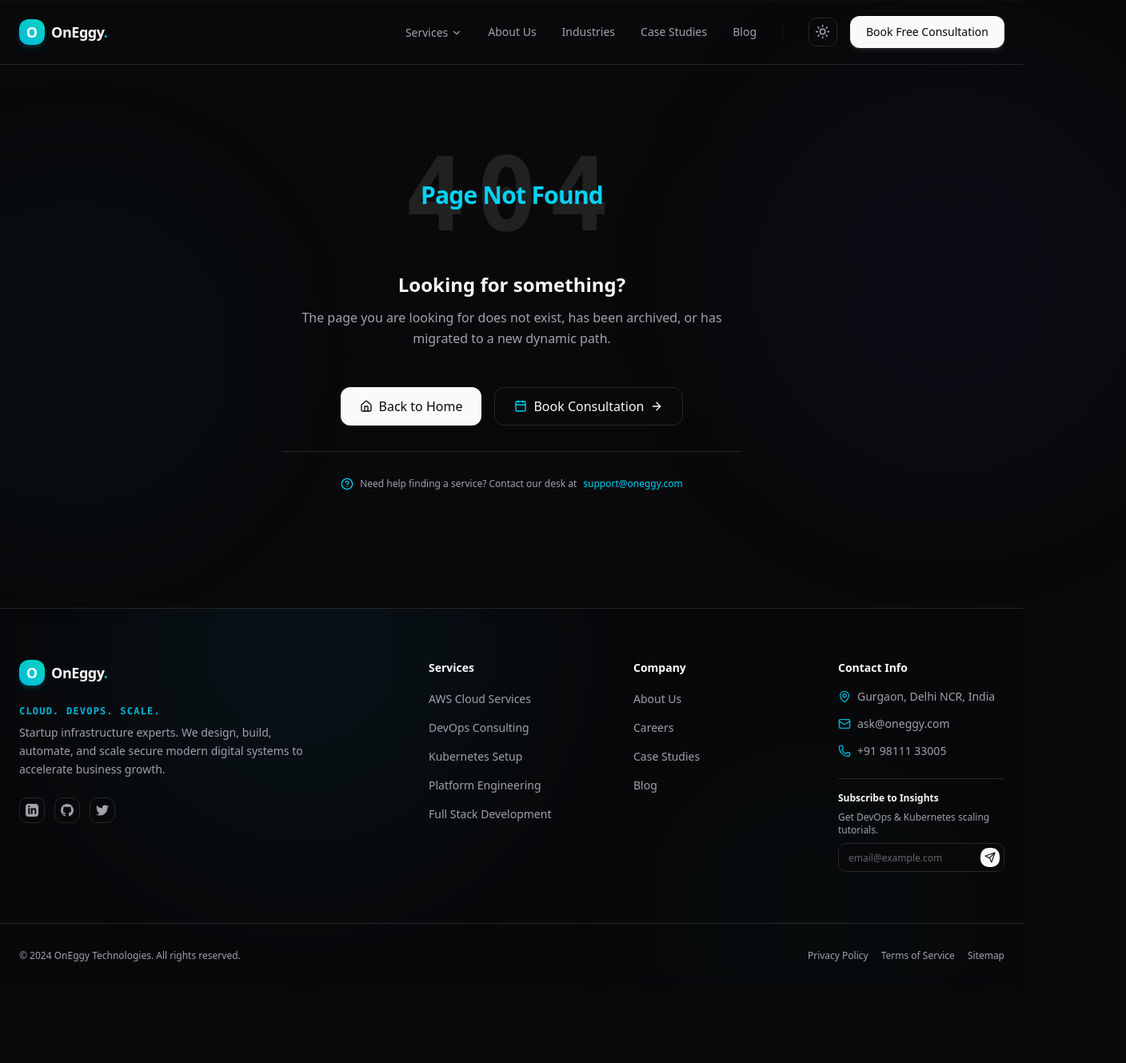
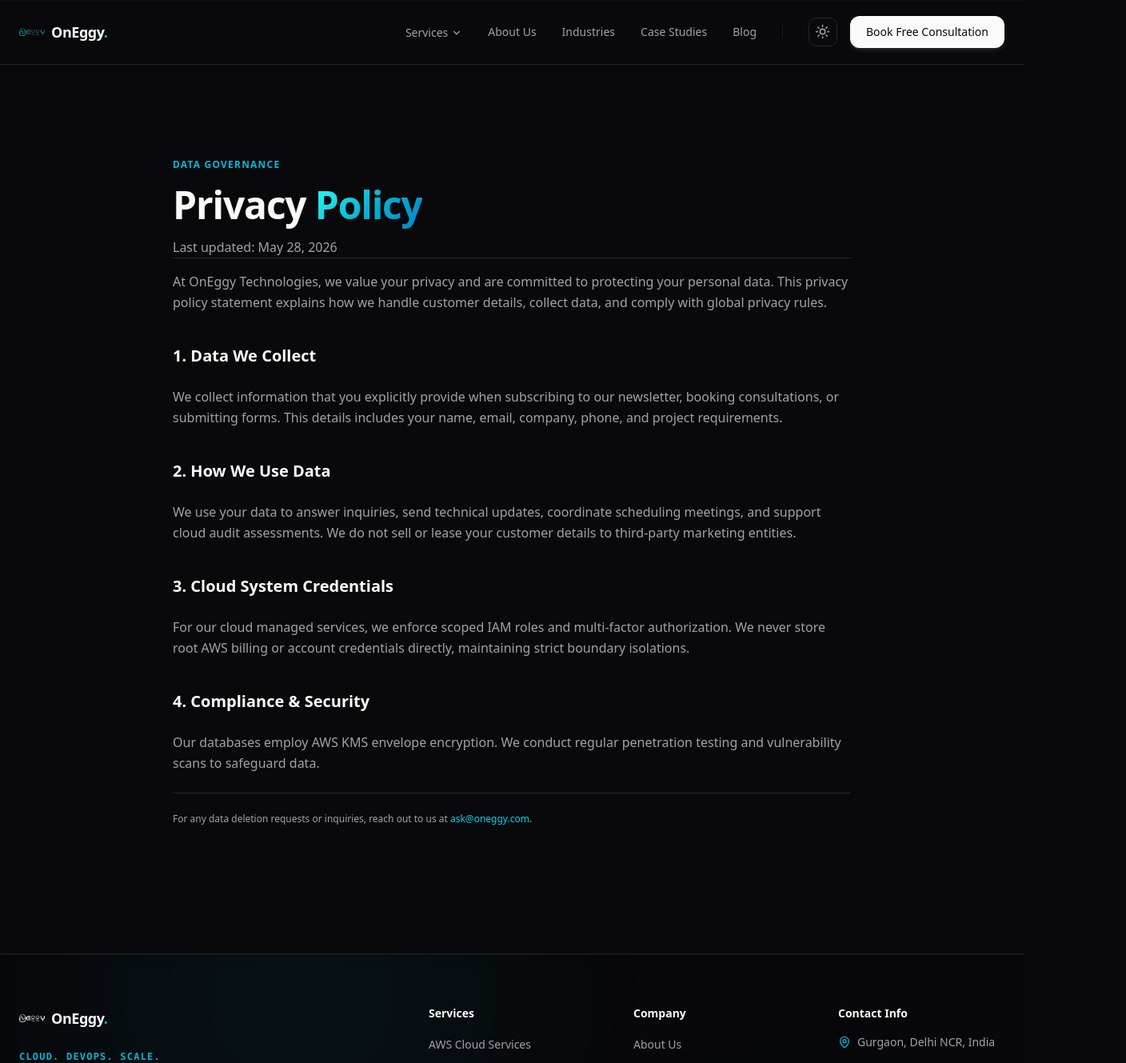
Before and after one commit to onEggy/OnEggyWeb, a Next.js app: page /privacy-policy in a window 1280 px wide. Before the commit this address had no page. Shown: the top 1329 px of the page at 80% size, 1408 px wide, since content can reach past the window. Before the commit the page ends 1235 px from the top, so only its background shows below. Built offline with nearby package versions, Linux system fonts and the light colour scheme.

Commit message:
feat: complete professional brand audit, copy optimizations, logo integrations, and legal routes

```diff
--- a/package.json
+++ b/package.json
@@ -12,6 +12,7 @@
     "lint": "eslint"
   },
   "dependencies": {
+    "@tailwindcss/oxide-darwin-arm64": "^4.3.0",
     "clsx": "^2.1.1",
     "framer-motion": "^12.40.0",
     "gsap": "^3.15.0",
--- /dev/null
+++ b/src/app/privacy-policy/page.tsx
@@ -0,0 +1,58 @@
+import React from "react";
+import { Metadata } from "next";
+import { SectionHeader } from "@/components/common/section-header";
+
+export const metadata: Metadata = {
+  title: "Privacy Policy | OnEggy Technologies",
+  description: "Read the official privacy policy and data governance statement of OnEggy Technologies.",
+  alternates: {
+    canonical: "https://www.oneggy.com/privacy-policy",
+  },
+};
+
+export default function PrivacyPolicyPage() {
+  return (
+    <div className="relative max-w-4xl mx-auto px-6 py-12 md:py-24 space-y-8">
+      <SectionHeader
+        tag="Data Governance"
+        title={<>Privacy <span className="gradient-text">Policy</span></>}
+        subtitle="Last updated: May 28, 2026"
+        align="left"
+        className="mb-0"
+      />
+
+      <div className="prose prose-invert max-w-none text-sm sm:text-base text-muted-foreground leading-relaxed space-y-6 pt-4 border-t border-border/40">
+        <p>
+          At OnEggy Technologies, we value your privacy and are committed to protecting your personal data. This privacy policy statement explains how we handle customer details, collect data, and comply with global privacy rules.
+        </p>
+
+        <h2 className="text-xl font-bold text-foreground pt-4">1. Data We Collect</h2>
+        <p>
+          We collect information that you explicitly provide when subscribing to our newsletter, booking consultations, or submitting forms. This details includes your name, email, company, phone, and project requirements.
+        </p>
+
+        <h2 className="text-xl font-bold text-foreground pt-4">2. How We Use Data</h2>
+        <p>
+          We use your data to answer inquiries, send technical updates, coordinate scheduling meetings, and support cloud audit assessments. We do not sell or lease your customer details to third-party marketing entities.
+        </p>
+
+        <h2 className="text-xl font-bold text-foreground pt-4">3. Cloud System Credentials</h2>
+        <p>
+          For our cloud managed services, we enforce scoped IAM roles and multi-factor authorization. We never store root AWS billing or account credentials directly, maintaining strict boundary isolations.
+        </p>
+
+        <h2 className="text-xl font-bold text-foreground pt-4">4. Compliance & Security</h2>
+        <p>
+          Our databases employ AWS KMS envelope encryption. We conduct regular penetration testing and vulnerability scans to safeguard data.
+        </p>
+
+        <div className="pt-6 border-t border-border/20 text-xs">
+          For any data deletion requests or inquiries, reach out to us at{" "}
+          <a href="mailto:ask@oneggy.com" className="text-cyan-400 hover:underline">
+            ask@oneggy.com
+          </a>.
+        </div>
+      </div>
+    </div>
+  );
+}
--- /dev/null
+++ b/src/app/terms-and-conditions/page.tsx
@@ -0,0 +1,58 @@
+import React from "react";
+import { Metadata } from "next";
+import { SectionHeader } from "@/components/common/section-header";
+
+export const metadata: Metadata = {
+  title: "Terms of Service | OnEggy Technologies",
+  description: "Read the official terms and conditions of service for OnEggy Technologies.",
+  alternates: {
+    canonical: "https://www.oneggy.com/terms-and-conditions",
+  },
+};
+
+export default function TermsAndConditionsPage() {
+  return (
+    <div className="relative max-w-4xl mx-auto px-6 py-12 md:py-24 space-y-8">
+      <SectionHeader
+        tag="Agreement"
+        title={<>Terms & <span className="gradient-text">Conditions</span></>}
+        subtitle="Last updated: May 28, 2026"
+        align="left"
+        className="mb-0"
+      />
+
+      <div className="prose prose-invert max-w-none text-sm sm:text-base text-muted-foreground leading-relaxed space-y-6 pt-4 border-t border-border/40">
+        <p>
+          Welcome to OnEggy Technologies. By accessing our website or utilizing our cloud-native consulting services, you agree to comply with and be bound by the following terms of service.
+        </p>
+
+        <h2 className="text-xl font-bold text-foreground pt-4">1. Scope of Services</h2>
+        <p>
+          OnEggy Technologies provides AWS Cloud Managed Retainers, DevOps consulting, Kubernetes orchestration, and full-stack software development. Project timelines and milestones are governed by custom client SOW (Statements of Work).
+        </p>
+
+        <h2 className="text-xl font-bold text-foreground pt-4">2. Intellectual Property</h2>
+        <p>
+          Unless otherwise specified, all custom Terraform modules, CI/CD scripts, and application codes authored for paid retainers are fully transferred to the client repository on final payment checkout.
+        </p>
+
+        <h2 className="text-xl font-bold text-foreground pt-4">3. Liability Limits</h2>
+        <p>
+          While we configure highly resilient, multi-account layouts, we are not liable for upstream cloud provider outages, regional database locks, or external network failures beyond our operational boundary controls.
+        </p>
+
+        <h2 className="text-xl font-bold text-foreground pt-4">4. Governing Law</h2>
+        <p>
+          These terms are governed by and construed in accordance with the laws of India, under the jurisdiction of the Delhi NCR courts.
+        </p>
+
+        <div className="pt-6 border-t border-border/20 text-xs">
+          For legal inquiries or agreement details, email our compliance team at{" "}
+          <a href="mailto:ask@oneggy.com" className="text-cyan-400 hover:underline">
+            ask@oneggy.com
+          </a>.
+        </div>
+      </div>
+    </div>
+  );
+}
--- a/src/components/common/footer.tsx
+++ b/src/components/common/footer.tsx
@@ -2,15 +2,16 @@
 
 import React, { useState } from "react";
 import Link from "next/link";
+import Image from "next/image";
 import { Mail, Phone, MapPin, Send, Check } from "lucide-react";
 import { motion, AnimatePresence } from "framer-motion";
 
 const services = [
-  { name: "AWS Cloud Services", href: "/services" },
-  { name: "DevOps Consulting", href: "/services" },
-  { name: "Kubernetes Setup", href: "/services" },
-  { name: "Platform Engineering", href: "/services" },
-  { name: "Full Stack Development", href: "/services" },
+  { name: "AWS Cloud Services", href: "/services/aws-cloud-managed-services" },
+  { name: "DevOps Consulting", href: "/services/devops-consulting" },
+  { name: "Kubernetes Setup", href: "/services/kubernetes" },
+  { name: "Platform Engineering", href: "/services/platform-engineering" },
+  { name: "Full Stack Development", href: "/services/full-stack-web-development" },
 ];
 
 const company = [
@@ -22,8 +23,8 @@
 
 const legal = [
   { name: "Privacy Policy", href: "/privacy-policy" },
-  { name: "Terms of Service", href: "/terms" },
-  { name: "Sitemap", href: "/sitemap" },
+  { name: "Terms of Service", href: "/terms-and-conditions" },
+  { name: "Sitemap", href: "/sitemap.xml" },
 ];
 
 export function Footer() {
@@ -55,8 +56,14 @@
         {/* Column 1: Brand & Socials */}
         <div className="lg:col-span-2 space-y-6">
           <Link href="/" className="flex items-center gap-2 group">
-            <div className="relative w-8 h-8 rounded-lg bg-gradient-to-tr from-cyan-500 to-teal-400 flex items-center justify-center text-white font-bold text-lg shadow-md shadow-cyan-500/20 group-hover:scale-105 transition-transform">
-              O
+            <div className="relative w-8 h-8 flex items-center justify-center">
+              <Image
+                src="/logoWhite.png"
+                alt="OnEggy Technologies"
+                width={32}
+                height={32}
+                className="object-contain"
+              />
             </div>
             <span className="font-semibold text-lg tracking-tight text-foreground">
               OnEggy<span className="text-cyan-500">.</span>
--- a/src/components/common/navbar.tsx
+++ b/src/components/common/navbar.tsx
@@ -2,6 +2,7 @@
 
 import React, { useState, useEffect } from "react";
 import Link from "next/link";
+import Image from "next/image";
 import { usePathname } from "next/navigation";
 import { Menu, X, ArrowRight, ChevronDown, Cloud, Server, Code, Layers, Settings, ShieldAlert, Laptop } from "lucide-react";
 import { ThemeToggle } from "./theme-toggle";
@@ -82,8 +83,21 @@
       <div className="max-w-7xl mx-auto px-6 flex items-center justify-between">
         {/* Brand Logo */}
         <Link href="/" className="flex items-center gap-2">
-          <div className="relative w-8 h-8 rounded-lg bg-gradient-to-tr from-cyan-500 to-teal-400 flex items-center justify-center text-white font-bold text-lg shadow-md shadow-cyan-500/20">
-            O
+          <div className="relative w-8 h-8 flex items-center justify-center">
+            <Image
+              src="/logoWhite.png"
+              alt="OnEggy Technologies"
+              width={32}
+              height={32}
+              className="hidden dark:block object-contain"
+            />
+            <Image
+              src="/logo.png"
+              alt="OnEggy Technologies"
+              width={32}
+              height={32}
+              className="block dark:hidden object-contain"
+            />
           </div>
           <span className="font-semibold text-lg tracking-tight text-foreground">
             OnEggy<span className="text-cyan-500">.</span>
--- a/src/components/common/splash-screen.tsx
+++ b/src/components/common/splash-screen.tsx
@@ -1,6 +1,7 @@
 "use client";
 
 import React, { useEffect, useState } from "react";
+import Image from "next/image";
 import { motion, AnimatePresence } from "framer-motion";
 
 export function SplashScreen() {
@@ -46,9 +47,15 @@
               ease: "easeOut",
               times: [0, 0.6, 1],
             }}
-            className="w-16 h-16 rounded-2xl bg-gradient-to-tr from-cyan-500 to-teal-400 flex items-center justify-center text-white font-bold text-3xl shadow-lg shadow-cyan-500/20"
+            className="w-16 h-16 flex items-center justify-center relative"
           >
-            O
+            <Image
+              src="/logoWhite.png"
+              alt="OnEggy Logo"
+              width={64}
+              height={64}
+              className="object-contain"
+            />
           </motion.div>
 
           {/* Tagline animation */}
--- a/src/components/home/hero.tsx
+++ b/src/components/home/hero.tsx
@@ -119,21 +119,21 @@
             <FadeIn>
               <div className="inline-flex items-center gap-2 px-3 py-1 rounded-full border border-border bg-background/50 backdrop-blur-sm text-xs text-muted-foreground shadow-sm">
                 <Sparkles className="h-3.5 w-3.5 text-cyan-400" />
-                <span>Cloud-Native Infrastructure Enablement</span>
+                <span>Your Dedicated Cloud & Platform Engineering Partner</span>
               </div>
             </FadeIn>
 
             <FadeUp delay={0.1}>
               <h1 className="text-4xl sm:text-6xl font-bold tracking-tight leading-[1.05] text-foreground">
-                Scale Your Cloud.<br />
+                Scale Your Platform.<br />
                 <span className="gradient-text">Automate DevOps.</span><br />
-                Accelerate Release.
+                Startup to Enterprise.
               </h1>
             </FadeUp>
 
             <FadeUp delay={0.2}>
               <p className="text-base sm:text-lg text-muted-foreground leading-relaxed max-w-xl">
-                Partner with senior cloud architects to engineer robust platforms. We build secure Terraform foundations, orchestrate Kubernetes clusters, and audit cloud cost to help SaaS, Fintech, and Healthcare companies scale.
+                We engineer production-grade cloud environments, automate Kubernetes pipelines, and optimize infrastructure spend. Partner with senior architects to accelerate release cycles with 100% transparency.
               </p>
             </FadeUp>
           </div>
@@ -146,29 +146,29 @@
             >
               <span className="absolute inset-0 bg-gradient-to-r from-cyan-500 to-teal-400 opacity-0 group-hover:opacity-100 transition-opacity duration-300 -z-10" />
               <span className="relative z-10 group-hover:text-black transition-colors flex items-center gap-2">
-                Book Free Consultation <ArrowRight className="h-4 w-4" />
+                Schedule Architecture Discussion <ArrowRight className="h-4 w-4" />
               </span>
             </Link>
 
             <Link
-              href="/case-studies"
+              href="/contact"
               className="inline-flex items-center justify-center h-12 px-6 rounded-lg border border-border/80 bg-background/40 hover:bg-accent/40 text-sm font-medium transition-all"
             >
-              Explore Case Studies
+              Get Free Cloud Audit
             </Link>
           </FadeUp>
 
           {/* Trust Indicators banner */}
           <FadeIn delay={0.4} className="border-t border-border/40 pt-6 space-y-3">
             <p className="text-xs font-semibold text-muted-foreground uppercase tracking-widest font-mono flex items-center gap-1.5">
-              <CheckCircle2 className="h-4 w-4 text-cyan-400" /> Enterprise-Grade Trust
+              <CheckCircle2 className="h-4 w-4 text-cyan-400" /> Compliance-Ready & Production-Grade
             </p>
             <div className="flex flex-wrap gap-x-6 gap-y-2 text-xs text-muted-foreground font-medium">
-              <span>Smile Foundation</span>
+              <span>HIPAA Alignments</span>
               <span className="text-border">•</span>
-              <span>CloudStok Technologies</span>
+              <span>PCI-DSS Architectures</span>
               <span className="text-border">•</span>
-              <span>Beyond Imagination</span>
+              <span>ISO 27001 Ready blueprints</span>
             </div>
           </FadeIn>
 
--- a/src/components/home/why-choose-us.tsx
+++ b/src/components/home/why-choose-us.tsx
@@ -40,8 +40,8 @@
         <div className="lg:col-span-5 space-y-6">
           <SectionHeader
             tag="Why Partner With Us"
-            title={<>Engineered for <span className="gradient-text">Reliability</span> & Scale</>}
-            subtitle="We partner with startup founders and enterprise CTOs to replace manual deployment pain with structured, secure automation lines."
+            title={<>Engineered for <span className="gradient-text">Absolute Reliability</span> & Scale</>}
+            subtitle="We partner with startup founders and enterprise CTOs to replace manual deployment friction with declarative, drift-free platform automation."
             align="left"
             className="mb-0"
           />
@@ -49,15 +49,15 @@
           <FadeUp delay={0.2} className="space-y-4 pt-4">
             <div className="flex items-center gap-3">
               <CheckCircle className="h-4.5 w-4.5 text-cyan-400 shrink-0" />
-              <span className="text-sm text-foreground font-semibold">100% Certified Cloud Solutions Architects</span>
+              <span className="text-sm text-foreground font-semibold">100% Senior Certified Solutions Architects</span>
             </div>
             <div className="flex items-center gap-3">
               <CheckCircle className="h-4.5 w-4.5 text-cyan-400 shrink-0" />
-              <span className="text-sm text-foreground font-semibold">Zero-Downtime EKS Cluster Migrations</span>
+              <span className="text-sm text-foreground font-semibold">Zero-Downtime Live Migrations & Upgrades</span>
             </div>
             <div className="flex items-center gap-3">
               <CheckCircle className="h-4.5 w-4.5 text-cyan-400 shrink-0" />
-              <span className="text-sm text-foreground font-semibold">ISO 27001 & HIPAA Compliant Security Postures</span>
+              <span className="text-sm text-foreground font-semibold">SOC2, HIPAA & PCI-DSS Compliant Infrastructure</span>
             </div>
           </FadeUp>
         </div>
```
Also changed, not shown: 1 other file (tests, documents, lock files or other folders).
